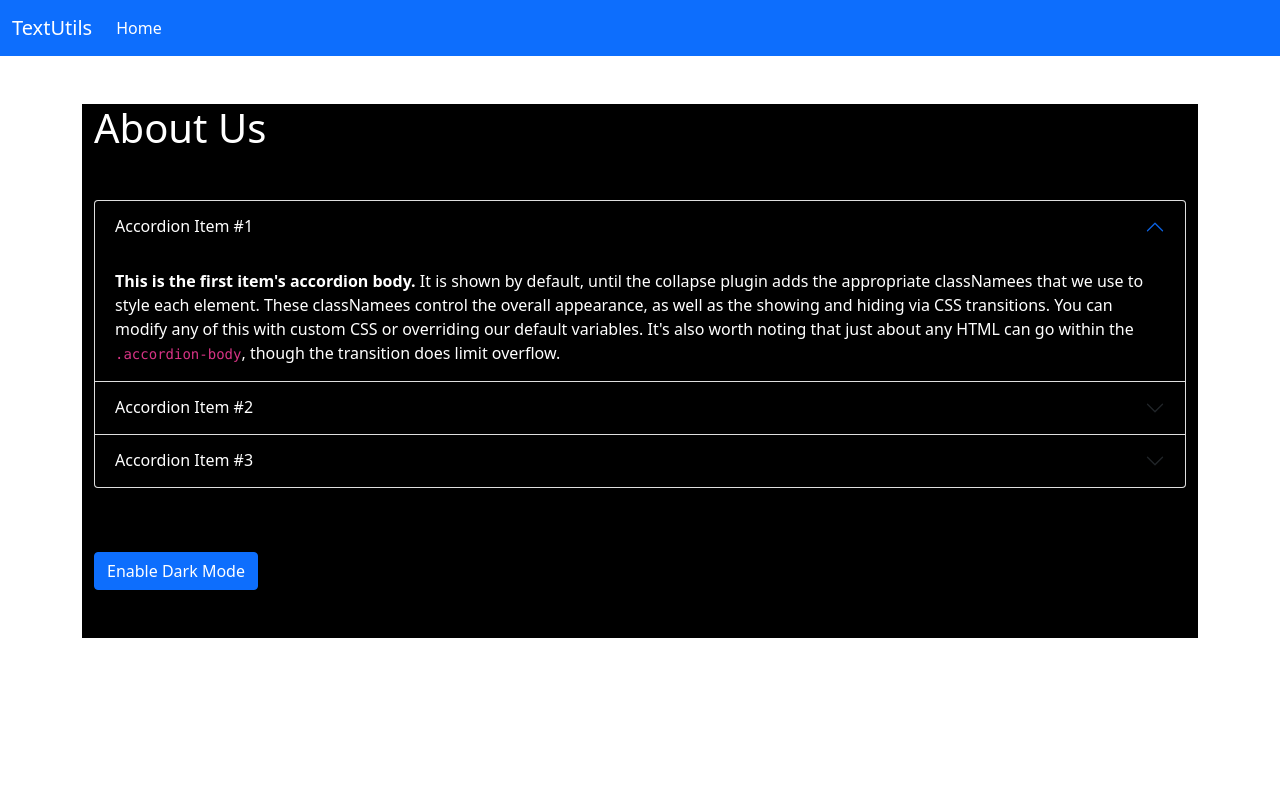
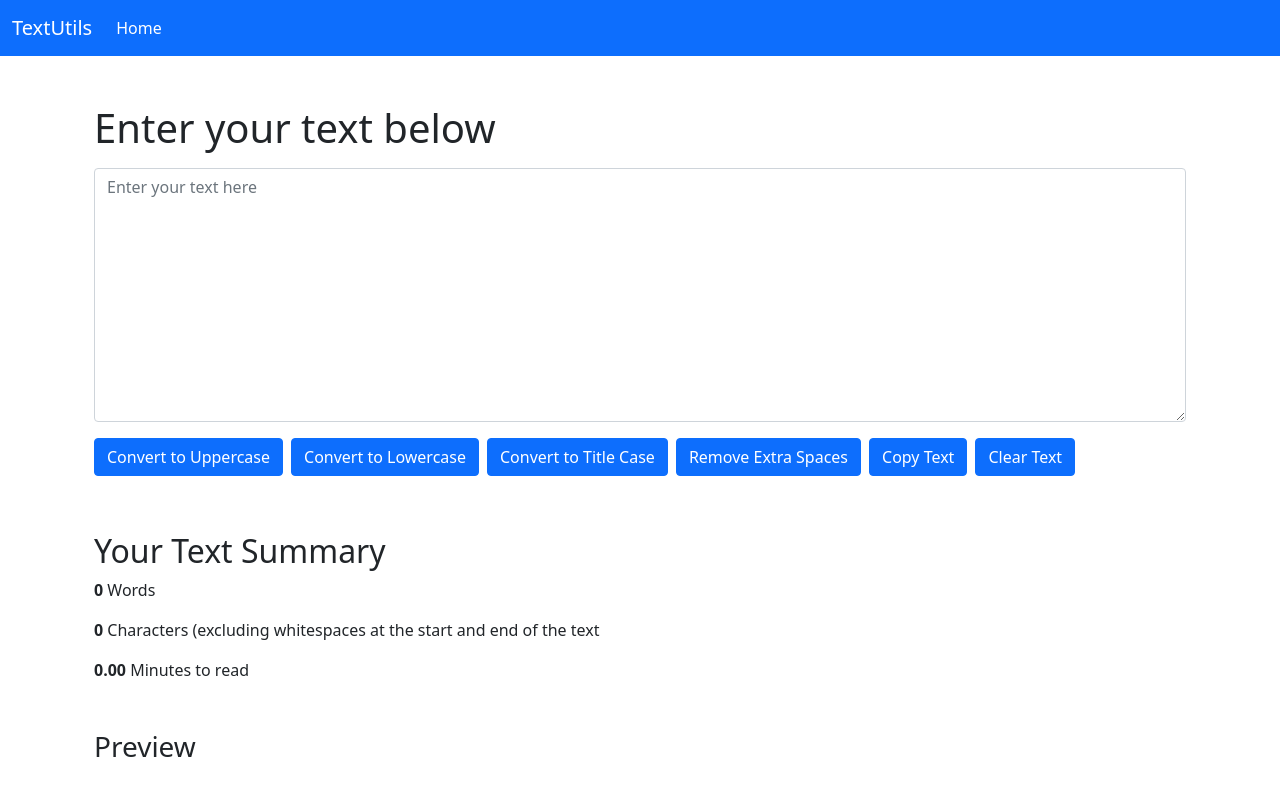
Before and after one commit to codewithnitesh/react-learning, a React (Create React App) app: page / in a window 1280 px wide. Shown: the top 796 px of the page. Built offline with nearby package versions, Linux system fonts and the light colour scheme.

Commit message:
11.Exercise 1- Solutions + Shoutouts - Complete React Course in Hindi #11

```diff
--- a/src/App.js
+++ b/src/App.js
@@ -1,15 +1,15 @@
 import Navbar from "./components/Navbar";
-// import TextForm from "./components/TextForm";
-import About from "./components/About";
+import TextForm from "./components/TextForm";
+// import About from "./components/About";
 
 function App() {
   return (
     <>
     <Navbar title="TextUtils"/>
 
-    {/* <TextForm /> */}
     <div className="container">
-      <About />
+      <TextForm />
+      {/* <About /> */}
     </div>
     </>
   );
--- a/src/components/TextForm.js
+++ b/src/components/TextForm.js
@@ -37,6 +37,17 @@ export default function TextForm(props) {
     setText(titleCaseText);
   };
 
+  const handleCopyClick = () => {
+    const myBoxElement = document.getElementById('myBox');
+    myBoxElement.select();
+    navigator.clipboard.writeText(myBoxElement.value);
+  }
+
+  const handleExtraSpacesClick = () => {
+    const newText = text.split(/[ ]+/).join(" ");
+    setText(newText);
+  }
+
   const getWordsCount = () => {
     if (!text || !text.trim().length) {
       return 0;
@@ -63,22 +74,31 @@ export default function TextForm(props) {
             onChange={handleOnChange}
           ></textarea>
         </div>
-
-        <button className="btn btn-primary mr-2" onClick={handleUppercaseClick}>
+        <div className="buttons">
+            <button className="btn btn-primary" onClick={handleUppercaseClick}>
               Convert to Uppercase
             </button>
 
-        <button className="btn btn-primary mr-2" onClick={handleLowercaseClick}>
+            <button className="btn btn-primary" onClick={handleLowercaseClick}>
               Convert to Lowercase
             </button>
 
-        <button className="btn btn-primary mr-2" onClick={handleTitleCaseClick}>
+            <button className="btn btn-primary" onClick={handleTitleCaseClick}>
               Convert to Title Case
             </button>
 
-        <button className="btn btn-primary mr-2" onClick={handleClearTextClick}>
+            <button className="btn btn-primary" onClick={handleExtraSpacesClick}>
+              Remove Extra Spaces
+            </button>
+
+            <button className="btn btn-primary" onClick={handleCopyClick}>
+              Copy Text
+            </button>
+
+            <button className="btn btn-primary" onClick={handleClearTextClick}>
             Clear Text
             </button>
+        </div>
       </div>
       <div className="container my-5">
         <h2>Your Text Summary</h2>
--- a/src/index.css
+++ b/src/index.css
@@ -1,3 +1,12 @@
-.mr-2 {
+.buttons {
+  display: flex;
+  justify-content: flex-start;
+  align-items: left;
+  flex-wrap: wrap;
+  flex-direction: row;
+}
+
+.buttons .btn {
   margin-right: 0.5rem;
+  margin-bottom: 0.5rem;
 }
```
Also changed, not shown: 1 other file (tests, documents, lock files or other folders). Lines whose indentation alone changed are shown as unchanged.
